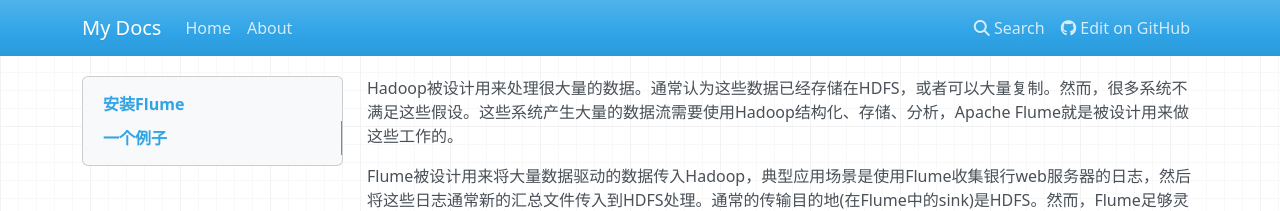
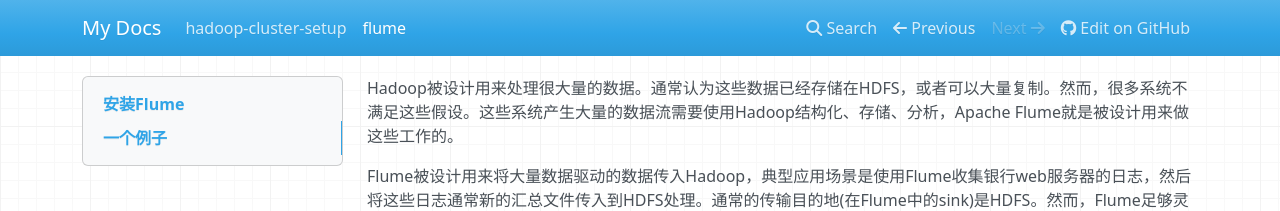
Before and after one commit to xiuyanduan/bookDemo, an MkDocs documentation site: the page built from docs/flume.md, in a window 1280 px wide. Shown: the top 211 px of the page. Built offline with MkDocs 1.6.1, drawn with Linux system fonts in a browser that asks for light colours; nearby versions of some CDN libraries; old or Windows-style settings are respelled for this version of MkDocs.

Commit message:
Update mkdocs.yml

```diff
--- a/mkdocs.yml
+++ b/mkdocs.yml
@@ -1,7 +1,7 @@
 site_name: My Docs
 pages:
-- Home: index.md
-- About: about.md
+- hadoop-cluster-setup: hadoop-cluster-setup.md
+- flume: flume.md
 theme: mkdocs
 #theme: readthedocs
 repo_url: https://github.com/xiuyanduan/bookDemo
```
